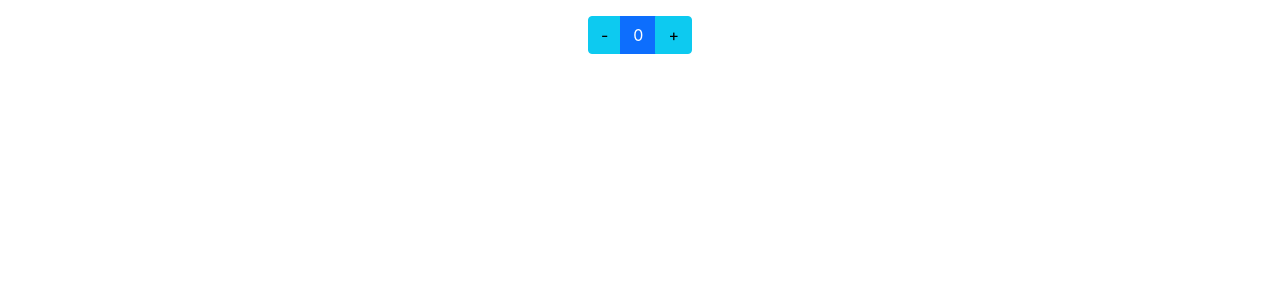
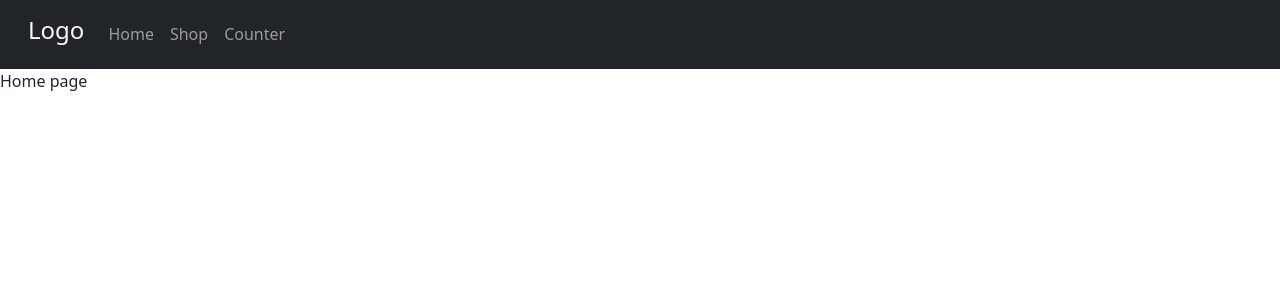
Before and after one commit to hsn656/react-learning, a React (Create React App) app: page / in a window 1280 px wide. Shown: the top 300 px of the page. Built offline with nearby package versions, Linux system fonts and the light colour scheme.

Commit message:
simple ecommerce

```diff
--- a/package.json
+++ b/package.json
@@ -6,8 +6,11 @@
     "@testing-library/jest-dom": "^5.16.4",
     "@testing-library/react": "^12.1.4",
     "@testing-library/user-event": "^13.5.0",
+    "bootstrap": "^5.1.3",
     "react": "^18.0.0",
+    "react-bootstrap": "^2.2.3",
     "react-dom": "^18.0.0",
+    "react-router-dom": "^6.3.0",
     "react-scripts": "5.0.0",
     "web-vitals": "^2.1.4"
   },
--- a/public/index.html
+++ b/public/index.html
@@ -25,12 +25,12 @@
       Learn how to configure a non-root public URL by running `npm run build`.
     -->
     <title>React App</title>
-    <link
+    <!-- <link
       href="https://cdn.jsdelivr.net/npm/bootstrap@5.0.2/dist/css/bootstrap.min.css"
       rel="stylesheet"
       integrity="sha384-EVSTQN3/azprG1Anm3QDgpJLIm9Nao0Yz1ztcQTwFspd3yD65VohhpuuCOmLASjC"
       crossorigin="anonymous"
-    />
+    /> -->
   </head>
   <body>
     <noscript>You need to enable JavaScript to run this app.</noscript>
@@ -46,10 +46,10 @@
       To create a production bundle, use `npm run build` or `yarn build`.
     -->
 
-    <script
+    <!-- <script
       src="https://cdn.jsdelivr.net/npm/bootstrap@5.0.2/dist/js/bootstrap.bundle.min.js"
       integrity="sha384-MrcW6ZMFYlzcLA8Nl+NtUVF0sA7MsXsP1UyJoMp4YLEuNSfAP+JcXn/tWtIaxVXM"
       crossorigin="anonymous"
-    ></script>
+    ></script> -->
   </body>
 </html>
--- a/src/App.js
+++ b/src/App.js
@@ -1,14 +1,30 @@
+import "bootstrap/dist/css/bootstrap.min.css";
 import { useState } from "react";
 import "./App.css";
-import Counter from "./components/counter/Counter";
-
+import Counter from "./views/Counter";
+import Home from "./views/Home";
+import { BrowserRouter, Routes, Route } from "react-router-dom";
+import Nav from "./components/nav/Nav";
+import Products from "./views/Products";
+import ProductDetails from "./views/ProductsDetails";
 function App() {
   const [number, setNumber] = useState(parseFloat(0));
 
   return (
-    <div className="App">
-      <Counter number={number} setNumber={setNumber} />
-    </div>
+    <>
+      <BrowserRouter>
+        <Nav />
+        <Routes>
+          <Route path="/" element={<Home />} />
+          <Route path="/products" element={<Products />} />
+          <Route path="/products/:id" element={<ProductDetails />} />
+          <Route
+            path="/counter"
+            element={<Counter number={number} setNumber={setNumber} />}
+          />
+        </Routes>
+      </BrowserRouter>
+    </>
   );
 }
 
--- /dev/null
+++ b/src/components/nav/Nav.jsx
@@ -0,0 +1,39 @@
+import { Navbar } from "react-bootstrap";
+import { Link } from "react-router-dom";
+
+const Nav = () => {
+  return (
+    <div
+      className="navbar navbar-expand-lg navbar-dark bg-dark"
+      aria-label="Eleventh navbar example"
+    >
+      <div className="container-fluid">
+        <Link to={"/"} className="nav-link text-light h4">
+          Logo
+        </Link>
+
+        <div className="collapse navbar-collapse" id="navbarsExample09">
+          <ul className="navbar-nav me-auto mb-2 mb-lg-0">
+            <li className="nav-item">
+              <Link to={"/"} className="nav-link">
+                Home
+              </Link>
+            </li>
+            <li className="nav-item">
+              <Link to={"/products"} className="nav-link">
+                Shop
+              </Link>
+            </li>
+            <li className="nav-item">
+              <Link to={"/counter"} className="nav-link">
+                Counter
+              </Link>
+            </li>
+          </ul>
+        </div>
+      </div>
+    </div>
+  );
+};
+
+export default Nav;
--- a/src/index.css
+++ b/src/index.css
@@ -1,13 +1,20 @@
 body {
   margin: 0;
-  font-family: -apple-system, BlinkMacSystemFont, 'Segoe UI', 'Roboto', 'Oxygen',
-    'Ubuntu', 'Cantarell', 'Fira Sans', 'Droid Sans', 'Helvetica Neue',
+  font-family: -apple-system, BlinkMacSystemFont, "Segoe UI", "Roboto", "Oxygen",
+    "Ubuntu", "Cantarell", "Fira Sans", "Droid Sans", "Helvetica Neue",
     sans-serif;
   -webkit-font-smoothing: antialiased;
   -moz-osx-font-smoothing: grayscale;
 }
 
 code {
-  font-family: source-code-pro, Menlo, Monaco, Consolas, 'Courier New',
+  font-family: source-code-pro, Menlo, Monaco, Consolas, "Courier New",
     monospace;
 }
+
+.fixed-size {
+  max-width: 100px;
+  max-height: 100px;
+  min-height: 100px;
+  min-width: 100px;
+}
--- a/src/components/counter/Counter.jsx
+++ b/src/views/Counter.jsx
@@ -10,14 +10,14 @@ const Counter = ({ number, setNumber }) => {
 
   return (
     <div className="my-3">
-      <div class="btn-group">
-        <button onClick={decrement} type="button" class="btn btn-info ">
+      <div className="btn-group">
+        <button onClick={decrement} type="button" className="btn btn-info ">
           -
         </button>
-        <button type="button" class="btn btn-primary">
+        <button type="button" className="btn btn-primary">
           {number}
         </button>
-        <button onClick={increment} type="button" class="btn btn-info ">
+        <button onClick={increment} type="button" className="btn btn-info ">
           +
         </button>
       </div>
--- /dev/null
+++ b/src/views/Home.jsx
@@ -0,0 +1,5 @@
+const Home = () => {
+  return <div>Home page</div>;
+};
+
+export default Home;
--- /dev/null
+++ b/src/views/Products.jsx
@@ -0,0 +1,56 @@
+import { useEffect, useState } from "react";
+import { Button, Card, Col, Row, Spinner } from "react-bootstrap";
+import { Link } from "react-router-dom";
+
+const Products = () => {
+  const [products, setProducts] = useState([]);
+  function fetchProducts() {
+    fetch("https://fakestoreapi.com/products")
+      .then((res) => res.json())
+      .then((products) => setProducts(products));
+  }
+  useEffect(() => {
+    fetchProducts();
+  }, []);
+
+  return products?.length ? (
+    <Row xs={1} sm={2} md={3} lg={4} className="g-4 p-4">
+      {products.map((prd) => (
+        <Col>
+          <Card key={prd.id}>
+            <Card.Img
+              className="m-auto fixed-size mt-2"
+              variant="top"
+              src={prd.image}
+            />
+            <Card.Body>
+              <Card.Title className="h6 text-center">
+                {prd.title.slice(0, 10)}
+              </Card.Title>
+              <Card.Text
+                title={prd.description}
+                className="text-secondary text-center"
+              >
+                {prd.description.slice(0, 40) + "..."}
+              </Card.Text>
+              <div className="text-center">
+                <Link to={`/products/${prd.id}`}>
+                  <Button variant="primary">show details</Button>
+                </Link>
+              </div>
+            </Card.Body>
+          </Card>
+        </Col>
+      ))}
+    </Row>
+  ) : (
+    <div className="text-center">
+      <Spinner className="m-1" animation="grow" size="sm" />
+      <Spinner className="m-1" animation="grow" size="sm" />
+      <Spinner className="m-1" animation="grow" size="sm" />
+      <Spinner className="m-1" animation="grow" size="sm" />
+    </div>
+  );
+};
+
+export default Products;
--- /dev/null
+++ b/src/views/ProductsDetails.jsx
@@ -0,0 +1,60 @@
+import { useEffect, useState } from "react";
+import {
+  Button,
+  Card,
+  ListGroup,
+  ListGroupItem,
+  Spinner,
+} from "react-bootstrap";
+import { Link, useParams } from "react-router-dom";
+
+const ProductDetails = () => {
+  const params = useParams();
+  const { id } = params;
+  const [product, setProduct] = useState(null);
+  function fetchProduct() {
+    fetch(`https://fakestoreapi.com/products/${id}`)
+      .then((res) => res.json())
+      .then((product) => setProduct(product));
+  }
+  useEffect(() => {
+    fetchProduct();
+  }, []);
+
+  return product ? (
+    <Card className="w-50 m-auto mt-4">
+      <Card.Img
+        className="m-auto fixed-size mt-2"
+        variant="top"
+        src={product.image}
+      />
+      <Card.Body>
+        <Card.Title className="h6 text-center">{product.title}</Card.Title>
+        <Card.Text
+          title={product.description}
+          className="text-secondary text-center"
+        >
+          {product.description}
+        </Card.Text>
+      </Card.Body>
+      <ListGroup className="list-group-flush text-center">
+        <ListGroupItem variant="success">Price: {product.price}$</ListGroupItem>
+        <ListGroupItem variant="primary">
+          category: {product.category}{" "}
+        </ListGroupItem>
+      </ListGroup>
+      <div className="text-center my-2">
+        <Button variant="success">Buy now</Button>
+      </div>
+    </Card>
+  ) : (
+    <div className="text-center">
+      <Spinner className="m-1" animation="grow" size="sm" />
+      <Spinner className="m-1" animation="grow" size="sm" />
+      <Spinner className="m-1" animation="grow" size="sm" />
+      <Spinner className="m-1" animation="grow" size="sm" />
+    </div>
+  );
+};
+
+export default ProductDetails;
```
Also changed, not shown: 1 other file (tests, documents, lock files or other folders).
